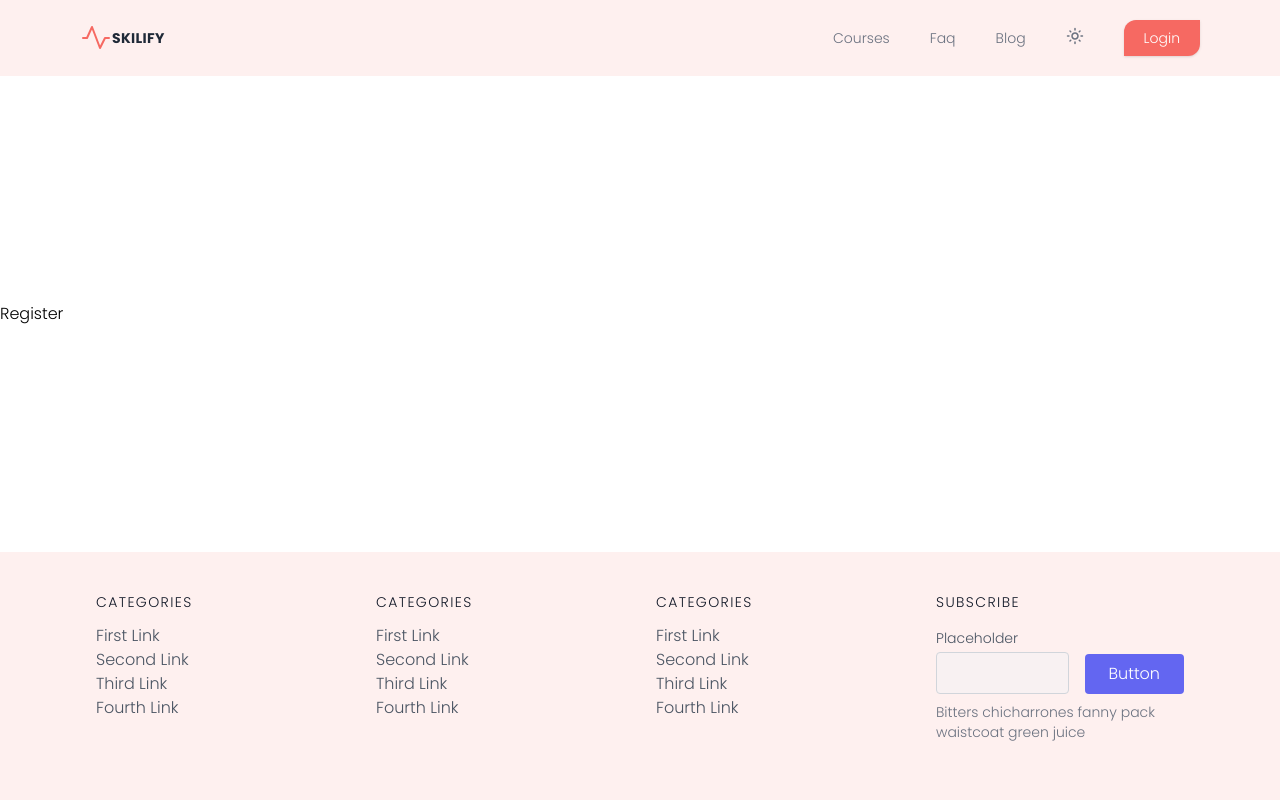
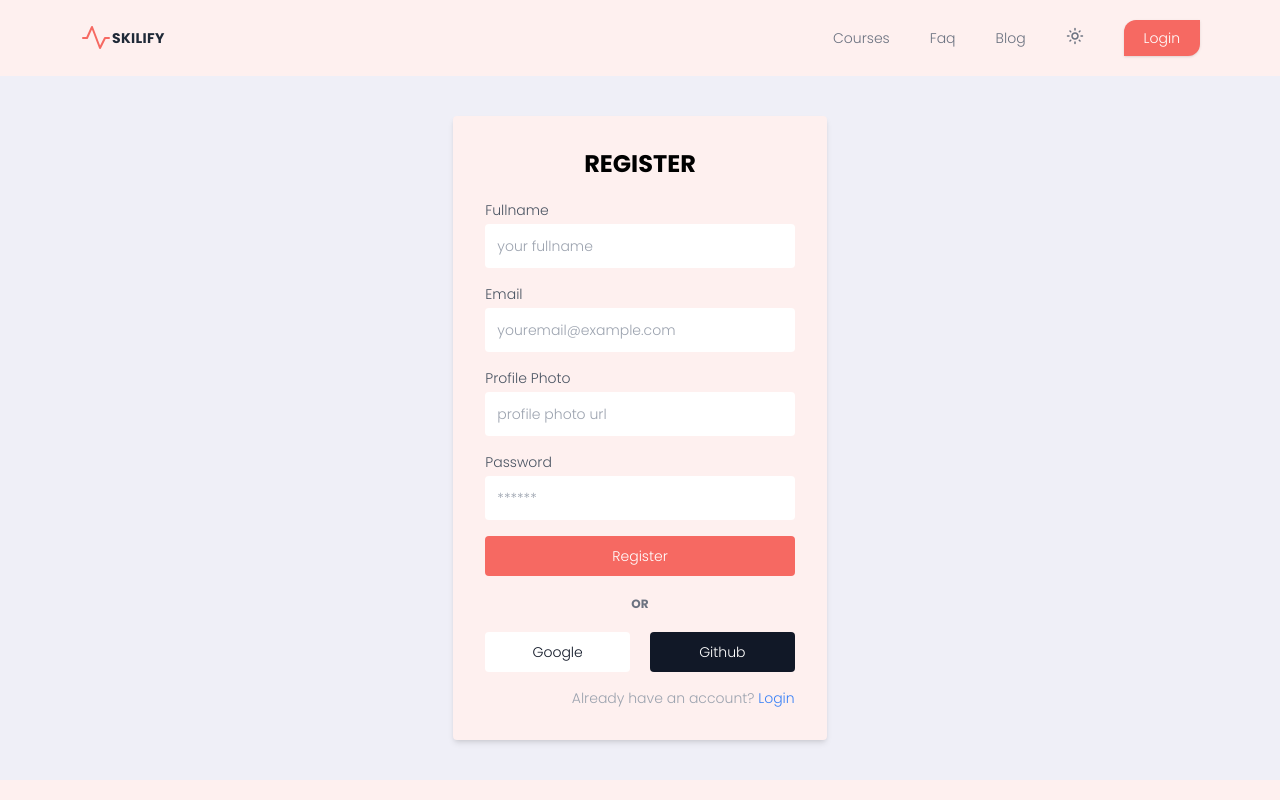
Before and after one commit to Arifulislam5577/skilify-client, a React (Create React App) app: page /register in a window 1280 px wide. Shown: the top 800 px of the page. Built offline with nearby package versions, Linux system fonts and the light colour scheme.

Commit message:
login and register page added

```diff
--- /dev/null
+++ b/src/hooks/useRedirect.js
@@ -0,0 +1,9 @@
+import { useLocation } from "react-router-dom";
+const useRedirect = () => {
+  const { search } = useLocation();
+  const redirectInUrl = new URLSearchParams(search).get("redirect");
+  const redirect = redirectInUrl ? redirectInUrl : "/";
+  return redirect;
+};
+
+export default useRedirect;
--- a/src/pages/Login.js
+++ b/src/pages/Login.js
@@ -1,7 +1,118 @@
-import React from "react";
+import React, { useState } from "react";
+import { Link } from "react-router-dom";
+import useRedirect from "../hooks/useRedirect";
 
 const Login = () => {
-  return <div>Login</div>;
+  const redirect = useRedirect();
+  const [email, setEmail] = useState("");
+  const [password, setPassword] = useState("");
+  const [error, setError] = useState("");
+  const [loading, setLoading] = useState(false);
+
+  const handleSubmit = async (e) => {
+    e.preventDefault();
+    if (!email || !password) {
+      return;
+    } else if (password.length < 6) {
+      setError("Password must be at least 6 characters");
+    } else {
+      setLoading(true);
+      const user = { email, password };
+      console.log(user);
+      setError("");
+      setEmail("");
+      setPassword("");
+      setLoading(false);
+    }
+  };
+
+  return (
+    <section className="py-10 bg-light">
+      <div className="container">
+        <form
+          onSubmit={handleSubmit}
+          className="lg:w-1/3 md:w-1/2 w-full mx-auto py-8 px-8 bg-primary rounded shadow-md"
+        >
+          <h1 className="text-2xl font-bold mb-5 text-center uppercase">
+            Login
+          </h1>
+          {error && (
+            <p className="text-secondary my-2 bg-gray-100 py-2 px-3 text-sm">
+              {error}
+            </p>
+          )}
+          <div className="mb-4">
+            <label htmlFor="email" className="text-gray-600 mb-1 text-sm block">
+              Email
+            </label>
+            <input
+              type="email"
+              name="email"
+              value={email}
+              onChange={(e) => setEmail(e.target.value)}
+              required
+              id="email"
+              placeholder="youremail@example.com"
+              className="block py-2.5 px-3 w-full placeholder:text-sm placeholder:text-gray-400 focus:outline-none rounded"
+            />
+          </div>
+          <div className="mb-4">
+            <div className="flex items-center justify-between mb-1">
+              <label htmlFor="password" className="text-gray-600 text-sm">
+                Password
+              </label>
+              <p className="text-xs text-gray-500 hover:text-secondary hover:underline cursor-pointer">
+                Forgot Password?
+              </p>
+            </div>
+            <input
+              type="password"
+              name="password"
+              placeholder="******"
+              value={password}
+              onChange={(e) => setPassword(e.target.value)}
+              required
+              id="password"
+              className="block py-2.5 px-3 w-full placeholder:text-sm placeholder:text-gray-400 focus:outline-none rounded"
+            />
+          </div>
+
+          <div className="mb-4 grid grid-cols-4 gap-5">
+            {loading ? (
+              <button className="cursor-wait py-2.5 w-full bg-gray-200 text-bg-gray-600 capitalize text-sm rounded col-span-4">
+                Loading...
+              </button>
+            ) : (
+              <button
+                type="submit"
+                className="py-2.5 w-full bg-secondary text-white capitalize text-sm rounded col-span-4"
+              >
+                login
+              </button>
+            )}
+            <div className="col-span-4 text-center font-bold text-xs text-gray-500">
+              OR
+            </div>
+            <div className="py-2.5 text-center cursor-pointer w-full bg-white text-gray-900 capitalize text-sm rounded col-span-2">
+              Google
+            </div>
+            <div className="py-2.5 text-center cursor-pointer w-full bg-gray-900 text-white capitalize text-sm rounded col-span-2">
+              Github
+            </div>
+          </div>
+          <p className="text-sm text-gray-400 mt-2 text-right">
+            Create a new account{" "}
+            <Link
+              to={`/register?redirect=${redirect}`}
+              className="text-blue-500 capitalize"
+            >
+              register
+            </Link>
+          </p>
+        </form>
+      </div>
+    </section>
+  );
 };
 
 export default Login;
--- a/src/pages/Register.js
+++ b/src/pages/Register.js
@@ -1,7 +1,151 @@
-import React from "react";
+import React, { useState } from "react";
+import { Link } from "react-router-dom";
+import useRedirect from "../hooks/useRedirect";
 
 const Register = () => {
-  return <div>Register</div>;
+  const redirect = useRedirect();
+  const [fullName, setFullName] = useState("");
+  const [photoUrl, setPhotoUrl] = useState("");
+  const [email, setEmail] = useState("");
+  const [password, setPassword] = useState("");
+  const [error, setError] = useState("");
+  const [loading, setLoading] = useState(false);
+
+  const handleSubmit = async (e) => {
+    e.preventDefault();
+    if (!email || !password || !fullName || !photoUrl) {
+      return;
+    } else if (password.length < 6) {
+      setError("Password must be at least 6 characters");
+    } else if (fullName.length < 5) {
+      setError("FullName must be at least 5 characters");
+    } else {
+      setLoading(true);
+      const user = { fullName, photoUrl, email, password };
+      console.log(user);
+      setFullName("");
+      setPhotoUrl("");
+      setError("");
+      setEmail("");
+      setPassword("");
+      setLoading(false);
+    }
+  };
+  return (
+    <section className="py-10 bg-light">
+      <div className="container">
+        <form
+          onSubmit={handleSubmit}
+          className="lg:w-1/3 md:w-1/2 w-full mx-auto py-8 px-8 bg-primary rounded shadow-md"
+        >
+          <h1 className="text-2xl font-bold mb-5 text-center uppercase">
+            Register
+          </h1>
+          {error && (
+            <p className="text-secondary my-2 bg-gray-100 py-2 px-3 text-sm">
+              {error}
+            </p>
+          )}
+          <div className="mb-4">
+            <label htmlFor="name" className="text-gray-600 mb-1 text-sm block">
+              Fullname
+            </label>
+            <input
+              id="name"
+              type="text"
+              required
+              name="name"
+              value={fullName}
+              onChange={(e) => setFullName(e.target.value)}
+              placeholder="your fullname"
+              className="block py-2.5 px-3 w-full placeholder:text-sm placeholder:text-gray-400 focus:outline-none rounded"
+            />
+          </div>
+          <div className="mb-4">
+            <label htmlFor="email" className="text-gray-600 mb-1 text-sm block">
+              Email
+            </label>
+            <input
+              type="email"
+              name="email"
+              id="email"
+              value={email}
+              onChange={(e) => setEmail(e.target.value)}
+              required
+              placeholder="youremail@example.com"
+              className="block py-2.5 px-3 w-full placeholder:text-sm placeholder:text-gray-400 focus:outline-none rounded"
+            />
+          </div>
+          <div className="mb-4">
+            <label htmlFor="img" className="text-gray-600 mb-1 text-sm block">
+              Profile Photo
+            </label>
+            <input
+              id="img"
+              type="text"
+              required
+              value={photoUrl}
+              onChange={(e) => setPhotoUrl(e.target.value)}
+              name="img"
+              placeholder="profile photo url"
+              className="block py-2.5 px-3 w-full placeholder:text-sm placeholder:text-gray-400 focus:outline-none rounded"
+            />
+          </div>
+
+          <div className="mb-4">
+            <label
+              htmlFor="password"
+              className="text-gray-600 mb-1 text-sm block"
+            >
+              Password
+            </label>
+            <input
+              type="password"
+              name="password"
+              value={password}
+              onChange={(e) => setPassword(e.target.value)}
+              required
+              placeholder="******"
+              className="block py-2.5 px-3 w-full placeholder:text-sm placeholder:text-gray-400 focus:outline-none rounded"
+            />
+          </div>
+
+          <div className="mb-4 grid grid-cols-4 gap-5">
+            {loading ? (
+              <button className="cursor-wait py-2.5 w-full bg-gray-200 text-bg-gray-600 capitalize text-sm rounded col-span-4">
+                Loading...
+              </button>
+            ) : (
+              <button
+                type="submit"
+                className="py-2.5 w-full bg-secondary text-white capitalize text-sm rounded col-span-4"
+              >
+                Register
+              </button>
+            )}
+            <div className="col-span-4 text-center font-bold text-xs text-gray-500">
+              OR
+            </div>
+            <div className="py-2.5 text-center cursor-pointer w-full bg-white text-gray-900 capitalize text-sm rounded col-span-2">
+              Google
+            </div>
+            <div className="py-2.5 text-center cursor-pointer w-full bg-gray-900 text-white capitalize text-sm rounded col-span-2">
+              Github
+            </div>
+          </div>
+          <p className="text-sm text-gray-400 mt-2 text-right">
+            Already have an account?{" "}
+            <Link
+              to={`/login?redirect=${redirect}`}
+              className="text-blue-500 capitalize"
+            >
+              login
+            </Link>
+          </p>
+        </form>
+      </div>
+    </section>
+  );
 };
 
 export default Register;
```
